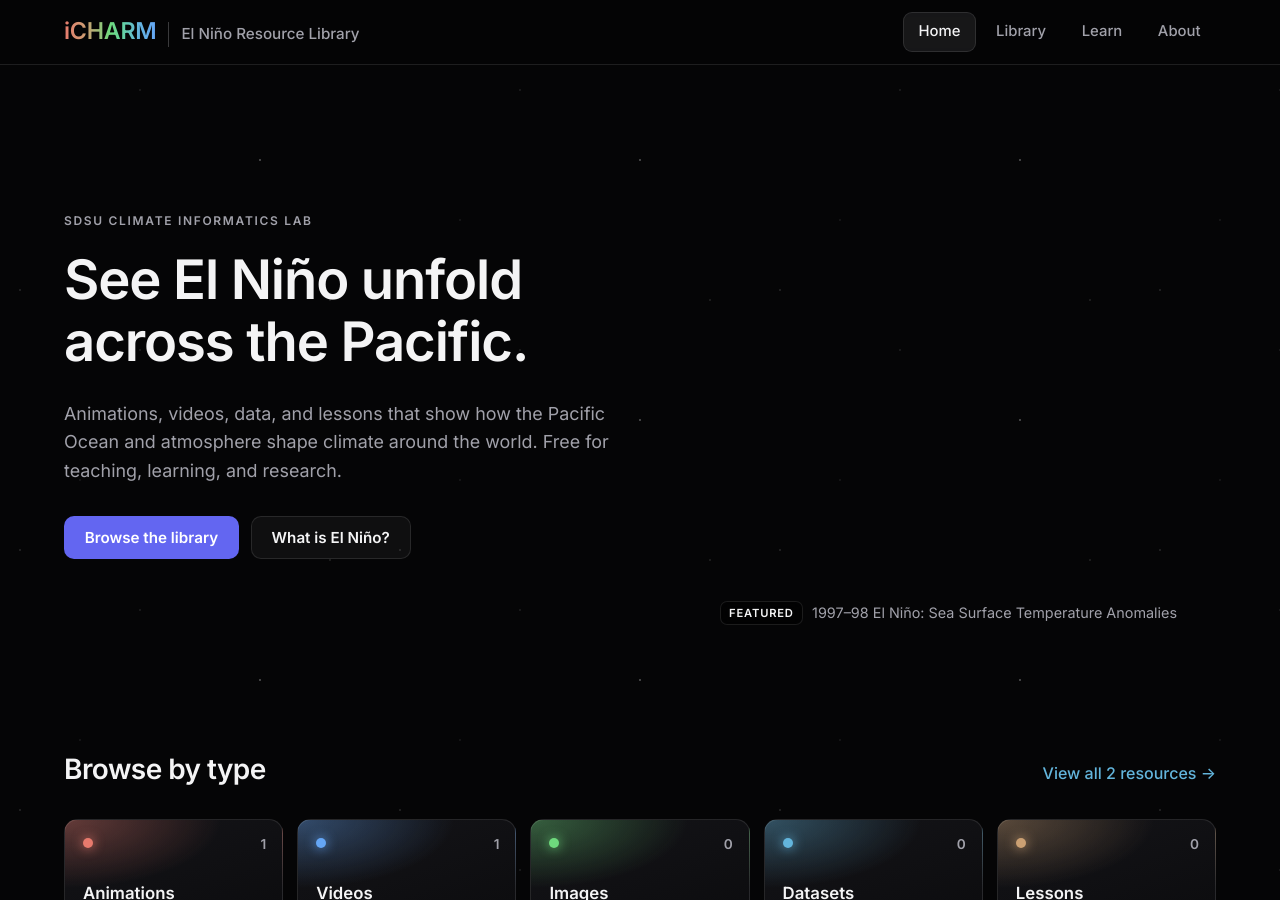
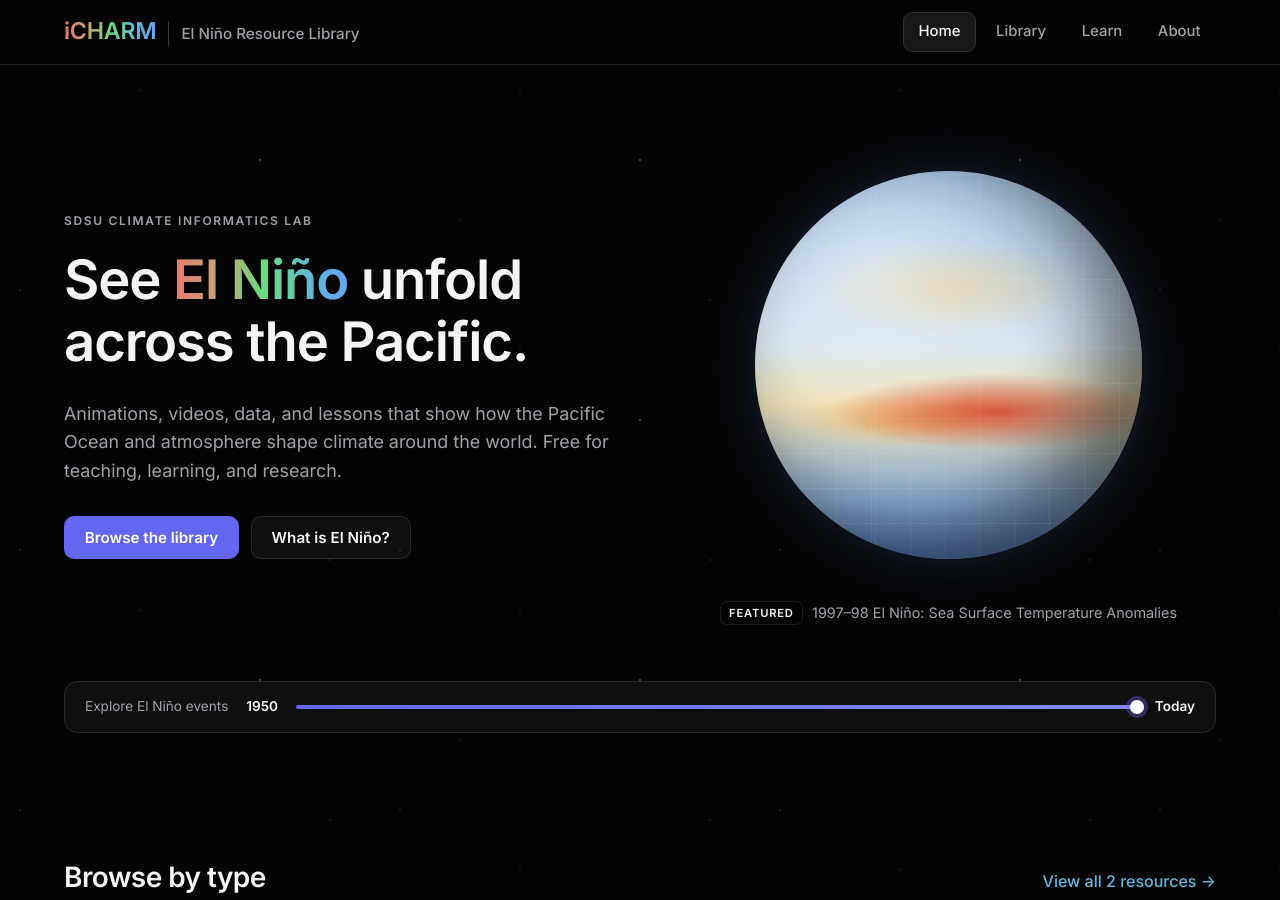
Before and after one commit to WaverleyMoody/El_Nino_SDSU, a Jekyll site: the page built from index.html, in a window 1280 px wide and 900 px high. Built offline with Jekyll 4.4.1, drawn with Linux system fonts in a browser that asks for light colours.

Commit message:
Enhance hero section with gradient text and timeline

```diff
--- a/index.html
+++ b/index.html
@@ -5,7 +5,7 @@ title: Home
   <div class="wrap hero-inner">
     <div class="hero-copy">
       <p class="eyebrow">{{ site.lab_name }}</p>
-      <h1>See El Niño unfold across the Pacific.</h1>
+      <h1>See <span class="gradient-text">El Niño</span> unfold across the Pacific.</h1>
       <p class="lede">Animations, videos, data, and lessons that show how the Pacific Ocean and atmosphere shape climate around the world. Free for teaching, learning, and research.</p>
       <div class="hero-actions">
         <a class="btn btn-primary" href="{{ '/library/' | relative_url }}">Browse the library</a>
@@ -14,8 +14,16 @@ title: Home
     </div>
     {% assign hero = site.resources | where: "hero", true | first %}
     <a class="hero-feature" href="{% if hero %}{{ hero.url | relative_url }}{% else %}{{ '/library/' | relative_url }}{% endif %}">
-      <div class="hero-media" aria-hidden="true"><div class="sst-band"></div></div>
+      <div class="hero-media" aria-hidden="true"><div class="globe"></div></div>
       <p class="hero-caption"><span class="badge">Featured</span> {% if hero %}{{ hero.title }}{% else %}Featured animation{% endif %}</p>
+    </a>
+  </div>
+  <div class="wrap">
+    <a class="timeline" href="{{ '/library/' | relative_url }}?topic=Historical%20Events">
+      <span>Explore El Niño events</span>
+      <span><strong>1950</strong></span>
+      <div class="timeline-track" aria-hidden="true"></div>
+      <span><strong>Today</strong></span>
     </a>
   </div>
 </section>
```
